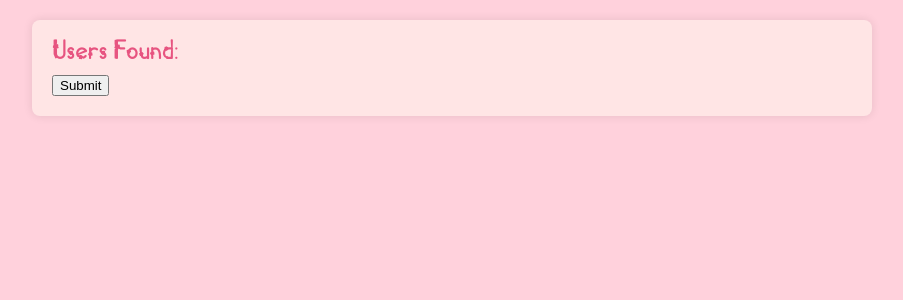
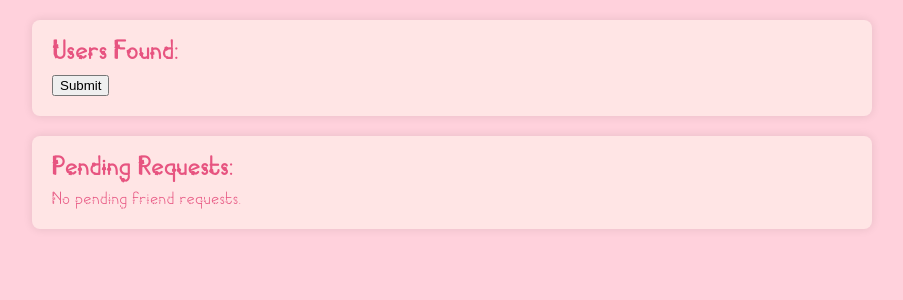
Before and after one commit to jaguan2/PurrfectPath, a Flask app: page /friend in a window 1280 px wide. Shown: the part 82-382 px from the top of the page, without its empty margins (188-1091 px from the left). Run offline with Flask 3, Linux system fonts and the light colour scheme; the visitor is signed in with stand-in values (Sample User, id 1); data comes from the database, SQL or seed files in the repository; data that the repository does not hold is empty.

Commit message:
accept friend requests

```diff
--- a/website/templates/friend.html
+++ b/website/templates/friend.html
@@ -38,8 +38,26 @@
                 {% endif %}
             {% endfor %}
             <div>
-                <button class = "button" type="submit">Submit</button>
+                <button class ="button" type="submit">Submit</button>
             </div>
+        </div>
+    </form>
+
+    <form method="POST">
+        <div class = "search">
+            <h2 class="lookup_title"> Pending Requests:</h2>
+            {% if requesting %}
+                {% for friend in requesting %}
+                    <div class="lookup">
+                        <input type="checkbox" name="selected_friend" value="{{ friend.id }}">{{ friend.username }}
+                    </div>
+                {% endfor %}
+                <div>
+                    <button class ="button" type="submit">Accept</button>
+                </div>
+            {% else %}
+                <p>No pending friend requests.</p>
+            {% endif %}
         </div>
     </form>
 
--- a/website/views.py
+++ b/website/views.py
@@ -1,4 +1,4 @@
-from flask import render_template, Blueprint, request, redirect, url_for
+from flask import render_template, Blueprint, request, redirect, url_for, flash
 from flask_login import login_required, current_user
 from .models import Taken, Course, Student, Friend
 from . import db
@@ -222,7 +222,7 @@ def friend():
         # get checked friends from form selected_friend
         selected_friends = request.form.getlist('selected_friend')
 
-       # for every friend checked, add the instance in the Friend table where the user is the follower and the friend is the followee
+        # for every friend checked, add the instance in the Friend table where the user is the follower and the friend is the followee
         for follow in selected_friends:
             #SQL: INSERT INTO Friend(follower, followee) VALUES ({myid}, {friendid})
             follow_entry = Friend(follower=current_user.id, followee=follow)
@@ -255,5 +255,25 @@ def friend():
         # save a list of all the users the current user is not following
         users = list(set(users) - set(current_friends))
 
+        #query for the users the current user is following
+        #SQL = "SELECT * FROM Student JOIN Friend ON Student.id = Friend.followeee WHERE follower = {myid}"
+        following = (
+            db.session.query(Student)
+                .join(Friend, Student.id == Friend.followee)
+                .filter(Friend.follower == myid)
+                .all()
+        )
+
+        #query for the users the current user is followed by
+        #SQL = "SELECT * FROM Student JOIN Friend On Student.id = Friend.follower WHERE Friend.followee = {myid}"
+        followee = (
+            db.session.query(Student)
+                .join(Friend, Student.id == Friend.follower)
+                .filter(Friend.followee == myid)
+                .all()
+        )
+
+        notFollowingBack = list(set(followee) - set(following))
+
         # open template based on users the current user is not following
-        return render_template('friend.html', users = users)
+        return render_template('friend.html', users = users, requesting = notFollowingBack)
```
Also changed, not shown: website/static/schedule.css (+8 -0 lines).
